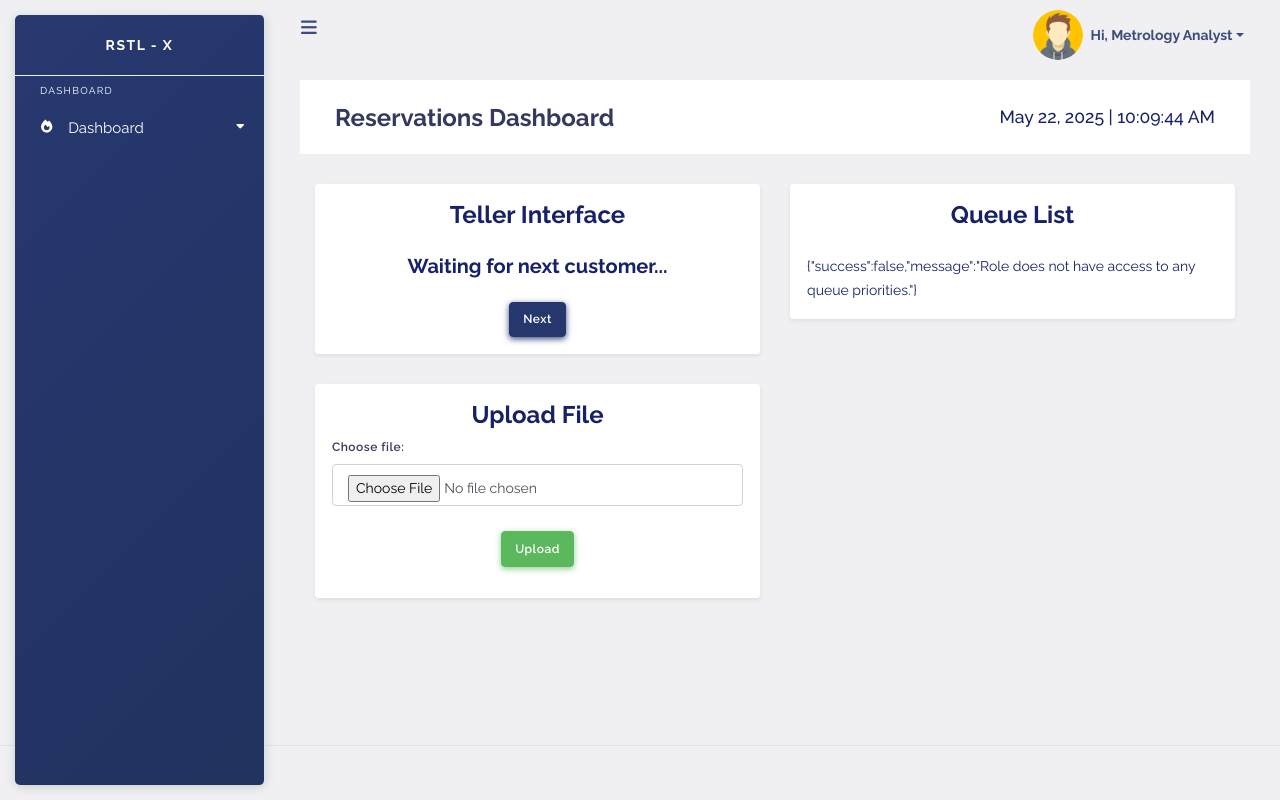
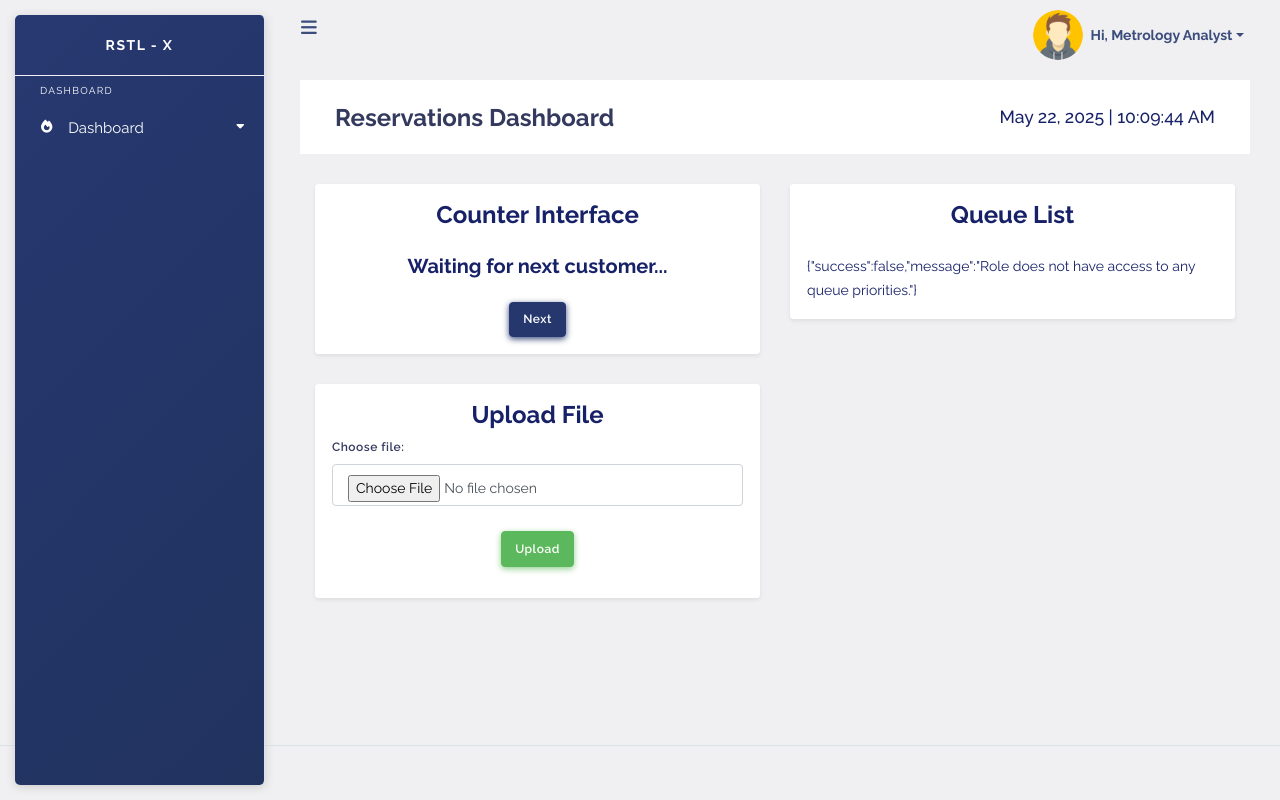
Before and after one commit to ammawarrior/Queuing-Management-System, a PHP site: page /queue_dashboard.php in a window 1280 px wide. Run offline with PHP 8.4, Linux system fonts and the light colour scheme; a user stored in the database is signed in; data comes from the database, SQL or seed files in the repository; data that the repository does not hold is empty; some libraries are stand-ins or nearby versions.

Commit message:
initial commit

```diff
--- a/queue_dashboard.php
+++ b/queue_dashboard.php
@@ -169,7 +169,7 @@ body.modal-blur::before {
                                 <div class="col-md-6">
                                     <!-- Teller Interface -->
                                     <div class="card shadow-sm p-3">
-                                        <h4 class="text-center">Teller Interface</h4>
+                                        <h4 class="text-center">Counter Interface</h4>
                                         <div class="text-center mt-3">
                                             <h5 id="current-customer">Waiting for next customer...</h5>
                                         </div>
```
